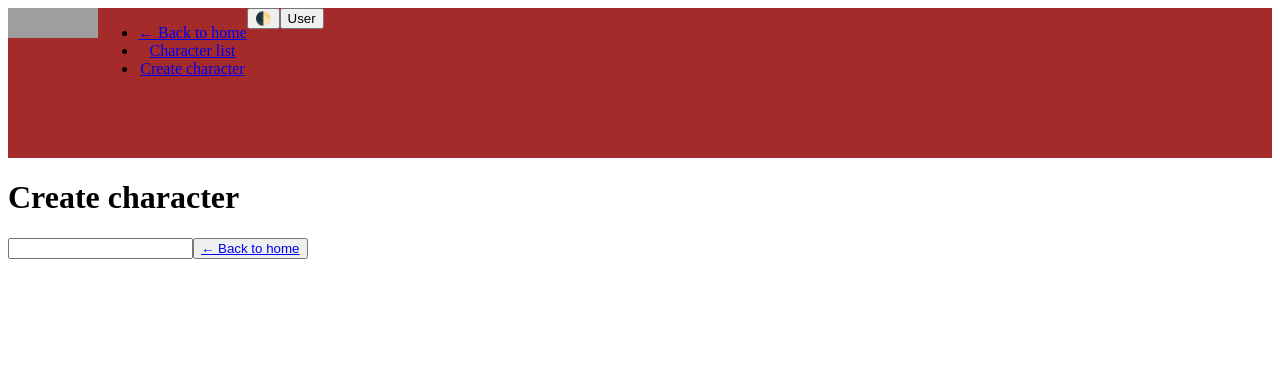
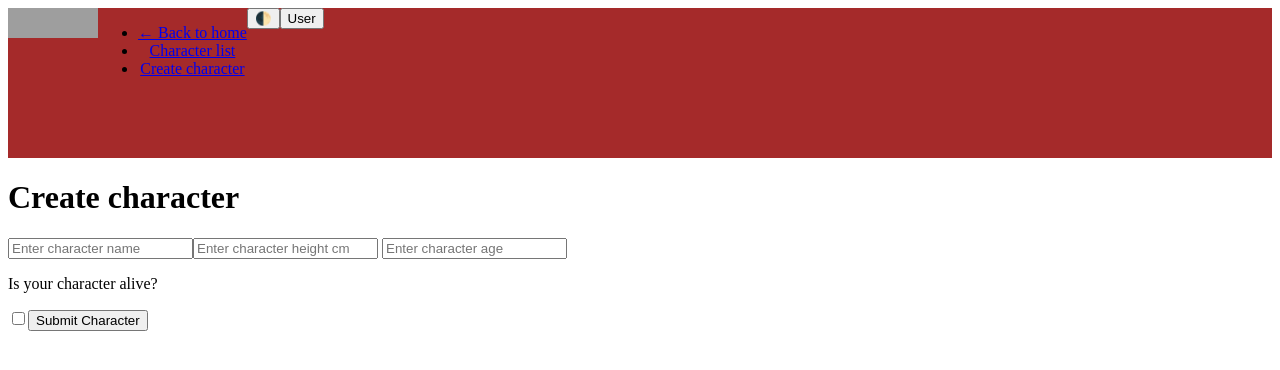
Before and after one commit to SchoolOfCode/bc13_final-project_front-end-room-8-boolean-hooligans, a Next.js app in the folder imaginerium/: page /createCharacter in a window 1280 px wide. Shown: the top 370 px of the page. Built offline with nearby package versions, Linux system fonts and the light colour scheme; grey boxes are pictures that could not be loaded.

Commit message:
Checkbox functionality in progress

```diff
--- a/imaginerium/pages/createCharacter.js
+++ b/imaginerium/pages/createCharacter.js
@@ -2,16 +2,30 @@ import Link from "next/link";
 import Navigation from "../Components/Navigation";
 // import NameInput from "../Components/NameInput";
 import Input from "../Components/Input";
+import Button from "../Components/Button";
+import { useState } from "react";
 
 
 export default function createCharacter() {
+  const[isAlive, setIsAlive] = useState(false);
+  console.log(isAlive)
+
+  function handlecheckbox(){
+    setIsAlive(isAlive == true ? false : true)
+    return isAlive
+  }
+
     return (
         <>
         <Navigation></Navigation>
         <div>
         <h1>Create character</h1>
-        <Input></Input>
-          <button><Link href="/">← Back to home</Link></button>
+        <Input placeholder ="Enter character name" type="text"></Input>
+        <Input placeholder ="Enter character height cm" type="number"></Input> {/*To limit to positive numbers only */}
+        <Input placeholder ="Enter character age" type="number"></Input>
+        <p>Is your character alive?</p><Input type="checkbox" onClick={handlecheckbox}/>
+        {isAlive}
+        <Button text="Submit Character"/>
       </div>
       </>
     );
```
